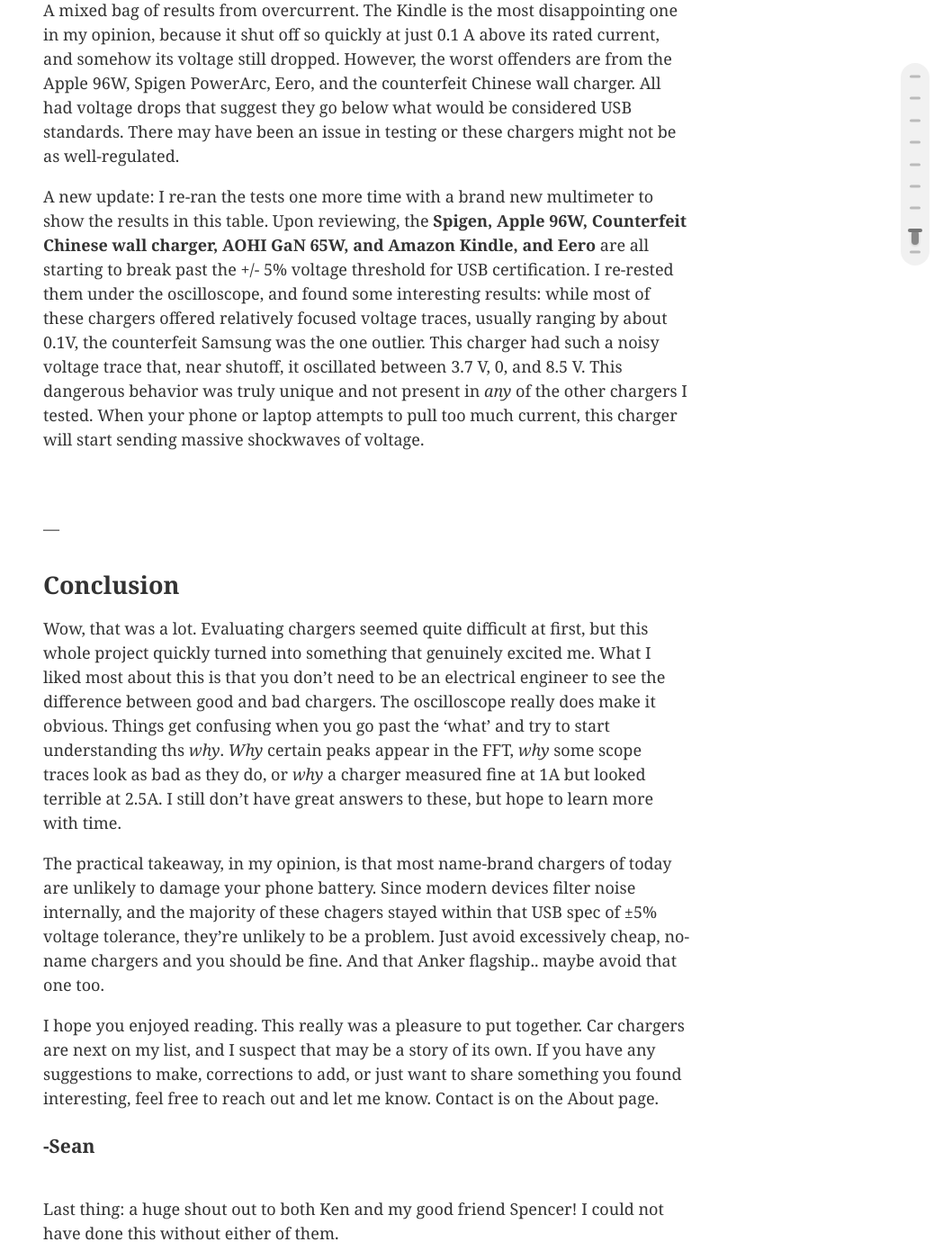
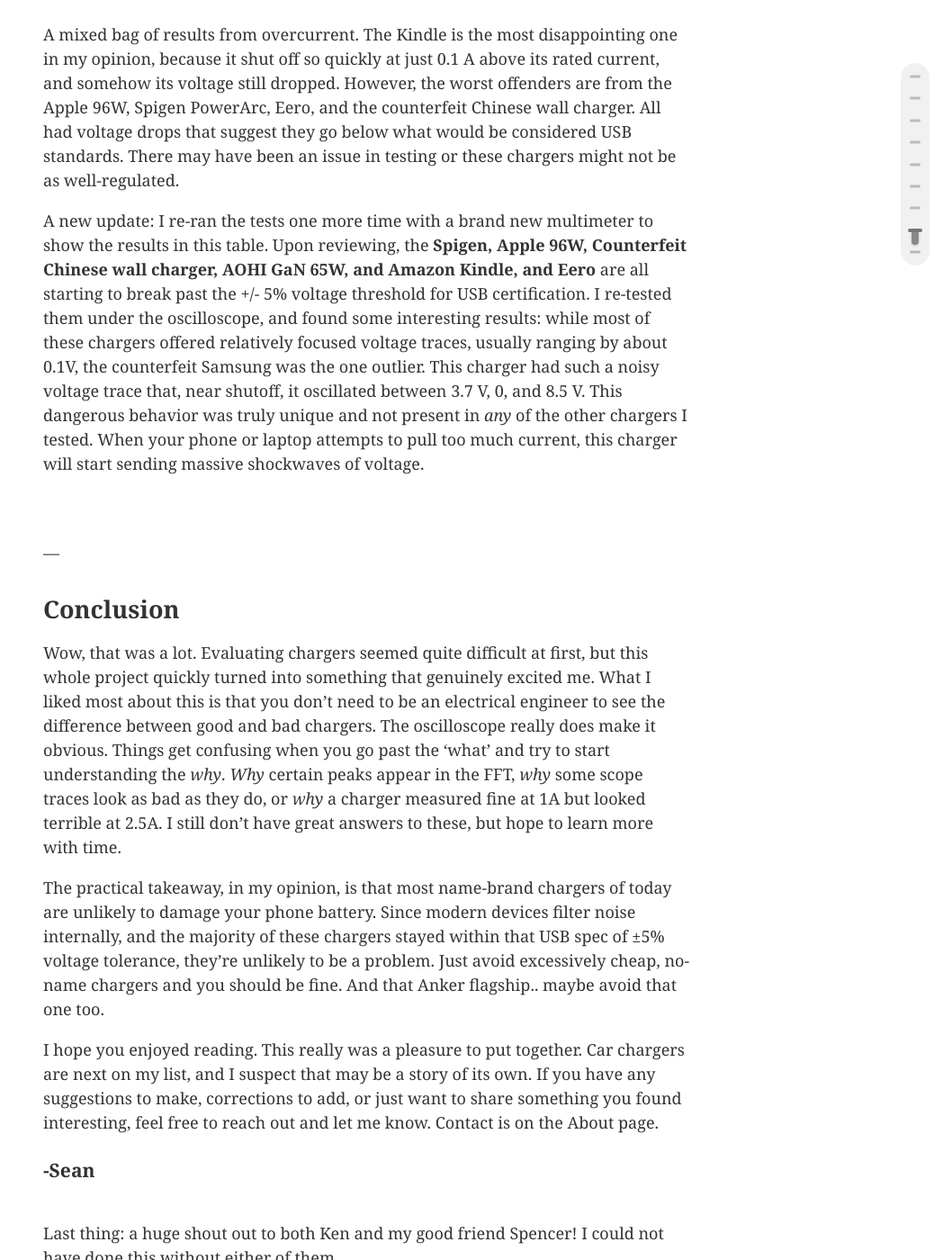
Before and after one commit to 0sps/sull1van.com, a Jekyll site: the page built from _posts/2026-01-19-a-dozen-chargers-in-the-lab.md, in a window 1280 px wide and 1400 px high, scrolled down 15189 px. Shown: the whole window at 90% size, without its empty margins (232-1280 px from the left). Built offline with Jekyll 4.4.1, drawn with Linux system fonts in a browser that asks for light colours; some of the changed text lies outside the part shown.

Commit message:
bug fixes

```diff
--- a/_posts/2026-01-19-a-dozen-chargers-in-the-lab.md
+++ b/_posts/2026-01-19-a-dozen-chargers-in-the-lab.md
@@ -1660,7 +1660,7 @@
 A mixed bag of results from overcurrent. The Kindle is the most disappointing one in my opinion, because it shut off so quickly at just 0.1 A above its rated current, and somehow its voltage still dropped. However, the worst offenders are from the Apple 96W, Spigen PowerArc, Eero, and the counterfeit Chinese wall charger. All had voltage drops that suggest they go below what would be considered USB standards. There may have been an issue in testing or these chargers might not be as well-regulated.
 
 
-A new update: I re-ran the tests one more time with a brand new multimeter to show the results in this table. Upon reviewing, the **Spigen, Apple 96W, Counterfeit Chinese wall charger, AOHI GaN 65W, and Amazon Kindle, and Eero** are all starting to break past the +/- 5% voltage threshold for USB certification. I re-rested them under the oscilloscope, and found some interesting results: while most of these chargers offered relatively focused voltage traces, usually ranging by about 0.1V, the counterfeit Samsung was the one outlier. This charger had such a noisy voltage trace that, near shutoff, it oscillated between 3.7 V, 0, and 8.5 V. This dangerous behavior was truly unique and not present in *any* of the other chargers I tested. When your phone or laptop attempts to pull too much current, this charger will start sending massive shockwaves of voltage.
+A new update: I re-ran the tests one more time with a brand new multimeter to show the results in this table. Upon reviewing, the **Spigen, Apple 96W, Counterfeit Chinese wall charger, AOHI GaN 65W, and Amazon Kindle, and Eero** are all starting to break past the +/- 5% voltage threshold for USB certification. I re-tested them under the oscilloscope, and found some interesting results: while most of these chargers offered relatively focused voltage traces, usually ranging by about 0.1V, the counterfeit Samsung was the one outlier. This charger had such a noisy voltage trace that, near shutoff, it oscillated between 3.7 V, 0, and 8.5 V. This dangerous behavior was truly unique and not present in *any* of the other chargers I tested. When your phone or laptop attempts to pull too much current, this charger will start sending massive shockwaves of voltage.
 
 
 
@@ -1674,9 +1674,9 @@
 
 ## Conclusion
 
-Wow, that was a lot. Evaluating chargers seemed quite difficult at first, but this whole project quickly turned into something that genuinely excited me. What I liked most about this is that you don't need to be an electrical engineer to see the difference between good and bad chargers. The oscilloscope really does make it obvious. Things get confusing when you go past the 'what' and try to start understanding ths *why*. *Why* certain peaks appear in the FFT, *why* some scope traces look as bad as they do, or *why* a charger measured fine at 1A but looked terrible at 2.5A. I still don't have great answers to these, but hope to learn more with time.
-
-The practical takeaway, in my opinion, is that most name-brand chargers of today are unlikely to damage your phone battery. Since modern devices filter noise internally, and the majority of these chagers stayed within that USB spec of ±5% voltage tolerance, they're unlikely to be a problem. Just avoid excessively cheap, no-name chargers and you should be fine. And that Anker flagship.. maybe avoid that one too.
+Wow, that was a lot. Evaluating chargers seemed quite difficult at first, but this whole project quickly turned into something that genuinely excited me. What I liked most about this is that you don't need to be an electrical engineer to see the difference between good and bad chargers. The oscilloscope really does make it obvious. Things get confusing when you go past the 'what' and try to start understanding the *why*. *Why* certain peaks appear in the FFT, *why* some scope traces look as bad as they do, or *why* a charger measured fine at 1A but looked terrible at 2.5A. I still don't have great answers to these, but hope to learn more with time.
+
+The practical takeaway, in my opinion, is that most name-brand chargers of today are unlikely to damage your phone battery. Since modern devices filter noise internally, and the majority of these chargers stayed within that USB spec of ±5% voltage tolerance, they're unlikely to be a problem. Just avoid excessively cheap, no-name chargers and you should be fine. And that Anker flagship.. maybe avoid that one too.
 
 I hope you enjoyed reading. This really was a pleasure to put together. Car chargers are next on my list, and I suspect that may be a story of its own. If you have any suggestions to make, corrections to add, or just want to share something you found interesting, feel free to reach out and let me know. Contact is on the About page.
 
```
Also changed, not shown: other parts of _posts/2026-01-19-a-dozen-chargers-in-the-lab.md (+3 -3 lines), _posts/2026-01-18-welcome-to-my-blog.md (+1 -1 lines), _posts/2026-05-15-7500-miles-self-driving-car.md (+1 -1 lines), _posts/2026-07-04-thoughts-on-a-year-sober.md (+3 -3 lines).
